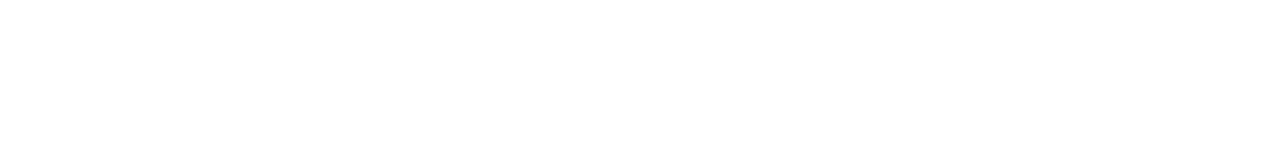
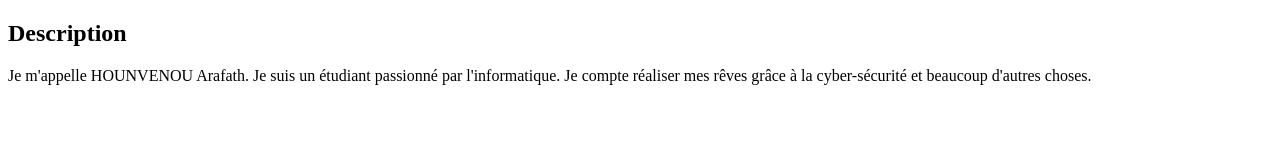
Before and after one commit to ArafathHvn/git-mon-cv, a plain HTML site: page index.html in a window 1280 px wide. Drawn offline with Linux system fonts and the light colour scheme.

Commit message:
mise en place de la section description

```diff
--- a/index.html
+++ b/index.html
@@ -7,6 +7,12 @@
     <link rel="stylesheet" href="style.css"
 </head>
 <body>
+    <section>
+        <h2>Description</h2>
+        <p>Je m'appelle HOUNVENOU Arafath. Je suis un étudiant passionné par l'informatique.
+           Je compte réaliser mes rêves grâce à la cyber-sécurité et beaucoup d'autres choses.
+        </p>
+    </section>
 
 </body>
 </html>
```
